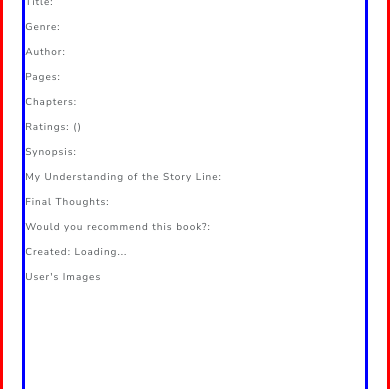
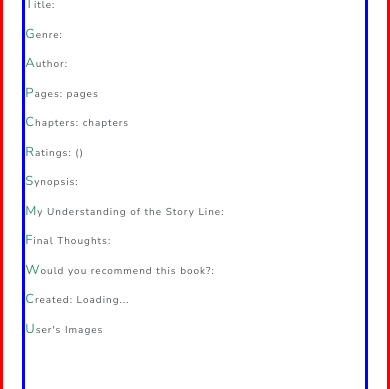
Before and after one commit to Manara-Ali/book-sharing, a React (Create React App) app in the folder book/client/: page /book-create-summary in a window 390 px wide. Shown: the part 210-599 px from the top of the page. Built offline with nearby package versions, Linux system fonts and the light colour scheme; no server answers.

Commit message:
Update book detail and add styling

```diff
--- a/book/client/src/App.css
+++ b/book/client/src/App.css
@@ -139,4 +139,13 @@
   .book-detail > h1 {
     text-align: center;
   }
+
+  .book-detail p {
+    font-size: 1rem;
+  }
+
+  .book-detail p::first-letter {
+    color: #3d9363;
+    font-size: 1.3rem;
+  }
 }
--- a/book/client/src/pages/BookDetail.jsx
+++ b/book/client/src/pages/BookDetail.jsx
@@ -52,8 +52,8 @@ const BookDetail = () => {
             <p>Title:{title}</p>
             <p>Genre:{genre}</p>
             <p>Author:{author}</p>
-            <p>Pages:{numberOfPages}</p>
-            <p>Chapters:{numberOfChapters}</p>
+            <p>Pages:{numberOfPages} pages</p>
+            <p>Chapters:{numberOfChapters} chapters</p>
             <p>
               Ratings:{ratingsAverage} ({ratingsQuantity})
             </p>
@@ -73,7 +73,7 @@ const BookDetail = () => {
                 : "Loading..."}
             </p>
             <div className="image-list-container">
-              User's Images
+              <p>User's Images</p>
             </div>
           </div>
         </div>
```
